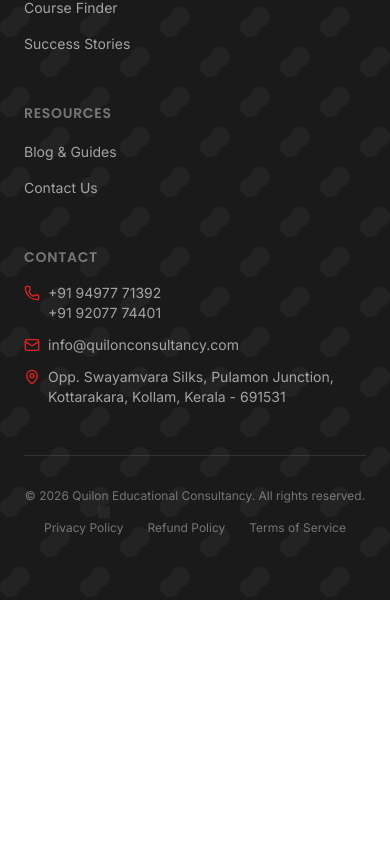
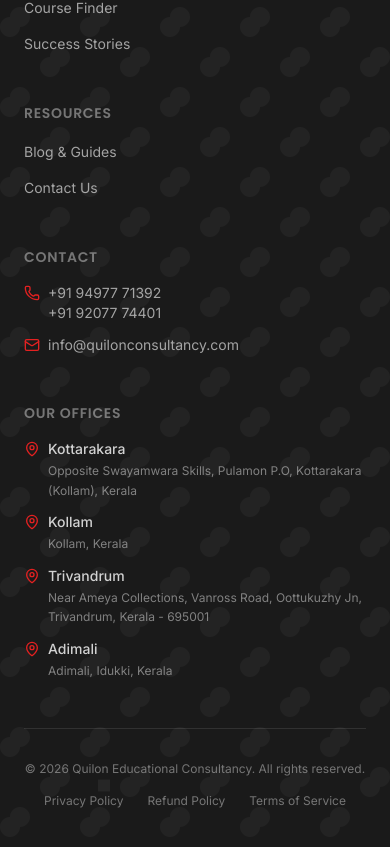
Before and after one commit to ash310049win-arch/qec, a Next.js app: page / in a window 390 px wide. Shown: the part 7956-8803 px from the top of the page. Before the commit the page ends 8556 px from the top, so only its background shows below. Built offline with nearby package versions, Linux system fonts and the light colour scheme; a web font is replaced by a local one.

Commit message:
Add office locations for Kottarakara, Kollam, Trivandrum, and Adimali

```diff
--- a/app/contact/page.tsx
+++ b/app/contact/page.tsx
@@ -1,15 +1,13 @@
 "use client"
 
+import { useState } from "react"
 import { PageWrapper } from "@/components/page-wrapper"
 import { JsonLd } from "@/components/json-ld"
 import { useScrollAnimation } from "@/hooks/use-scroll-animation"
 import { Button } from "@/components/ui/button"
 import Link from "next/link"
 import { ArrowRight, Phone, Mail, MapPin, MessageCircle } from "lucide-react"
-import { localBusinessSchema } from "@/lib/site-config"
-
-const MAP_EMBED_URL =
-  "https://www.google.com/maps?q=9.0068898,76.7832048&z=17&output=embed"
+import { localBusinessSchema, OFFICE_LOCATIONS } from "@/lib/site-config"
 
 function PageBanner() {
   return (
@@ -36,26 +34,33 @@
 }
 
 function LocationMap() {
+  const [activeId, setActiveId] = useState(OFFICE_LOCATIONS[0].id)
+  const active = OFFICE_LOCATIONS.find((o) => o.id === activeId) ?? OFFICE_LOCATIONS[0]
+
   return (
     <div className="overflow-hidden rounded-xl border border-border bg-card">
-      <div className="flex items-center justify-between gap-3 border-b border-border px-6 py-5">
+      <div className="border-b border-border px-6 pt-6">
+        <div className="flex items-start justify-between gap-3">
           <div className="flex items-start gap-3">
             <div className="flex h-10 w-10 shrink-0 items-center justify-center rounded-lg bg-primary/10">
               <MapPin className="h-5 w-5 text-primary" />
             </div>
             <div>
               <h2 className="font-heading text-xl font-bold text-card-foreground">
-              Visit Our Office
+                Visit Our Offices
               </h2>
-            <p className="mt-0.5 text-sm leading-relaxed text-muted-foreground">
-              Opp. Swayamvara Silks, Pulamon Junction
-              <br />
-              Kottarakara, Kollam, Kerala - 691531
-            </p>
+              <p className="mt-1 text-sm font-medium text-primary">{active.label}</p>
+              <address className="mt-0.5 text-sm not-italic leading-relaxed text-muted-foreground">
+                {active.addressLines.map((line) => (
+                  <span key={line} className="block">
+                    {line}
+                  </span>
+                ))}
+              </address>
             </div>
           </div>
           <a
-          href="https://maps.google.com/?q=9.0068898,76.7832048"
+            href={active.mapsUrl}
             target="_blank"
             rel="noopener noreferrer"
             className="hidden shrink-0 items-center gap-1.5 rounded-lg bg-primary/10 px-3 py-2 text-xs font-semibold text-primary transition-colors hover:bg-primary/20 sm:flex"
@@ -63,14 +68,105 @@
             Open in Google Maps
           </a>
         </div>
+
+        <div
+          role="tablist"
+          aria-label="Office locations"
+          className="mt-5 flex flex-wrap gap-2 pb-4"
+        >
+          {OFFICE_LOCATIONS.map((office) => {
+            const isActive = office.id === active.id
+            return (
+              <button
+                key={office.id}
+                type="button"
+                role="tab"
+                aria-selected={isActive}
+                onClick={() => setActiveId(office.id)}
+                className={`rounded-lg px-4 py-2 text-sm font-semibold transition-colors ${
+                  isActive
+                    ? "bg-primary text-primary-foreground"
+                    : "bg-muted text-muted-foreground hover:bg-primary/10 hover:text-primary"
+                }`}
+              >
+                {office.city}
+              </button>
+            )
+          })}
+        </div>
+      </div>
       <iframe
-        src={MAP_EMBED_URL}
-        title="Google Maps location of Quilon Educational Consultancy"
+        key={active.id}
+        src={active.embedUrl}
+        title={`Google Maps location of Quilon Educational Consultancy — ${active.city}`}
         className="block h-[400px] w-full border-0 md:h-[500px]"
         allowFullScreen
         loading="eager"
         referrerPolicy="no-referrer-when-downgrade"
       />
+      <div className="border-t border-border px-6 py-4 sm:hidden">
+        <a
+          href={active.mapsUrl}
+          target="_blank"
+          rel="noopener noreferrer"
+          className="inline-flex items-center gap-1.5 rounded-lg bg-primary/10 px-3 py-2 text-xs font-semibold text-primary"
+        >
+          Open in Google Maps
+        </a>
+      </div>
+    </div>
+  )
+}
+
+function OfficeDirectory() {
+  const ref = useScrollAnimation()
+
+  return (
+    <div ref={ref} className="mt-16">
+      <div className="max-w-2xl">
+        <h2 className="animate-on-scroll font-heading text-2xl font-bold tracking-tight text-foreground md:text-3xl">
+          Our Office Locations
+        </h2>
+        <p className="animate-on-scroll stagger-1 mt-3 text-base leading-relaxed text-muted-foreground text-pretty">
+          Walk in to any of our four branches across Kerala for in-person counseling,
+          document guidance, and application support.
+        </p>
+      </div>
+
+      <div className="mt-8 grid gap-5 sm:grid-cols-2">
+        {OFFICE_LOCATIONS.map((office, i) => (
+          <a
+            key={office.id}
+            href={office.mapsUrl}
+            target="_blank"
+            rel="noopener noreferrer"
+            className={`animate-on-scroll stagger-${Math.min(i + 1, 4)} group flex flex-col rounded-xl border border-border bg-card p-6 transition-all duration-200 hover:border-primary/30 hover:shadow-sm`}
+          >
+            <div className="flex items-start justify-between gap-3">
+              <div className="flex h-10 w-10 shrink-0 items-center justify-center rounded-lg bg-primary/10">
+                <MapPin className="h-5 w-5 text-primary" />
+              </div>
+              <span className="rounded-full bg-muted px-2.5 py-1 text-[11px] font-semibold uppercase tracking-wide text-muted-foreground">
+                {office.label}
+              </span>
+            </div>
+            <h3 className="mt-4 font-heading text-lg font-bold text-card-foreground">
+              {office.city}
+            </h3>
+            <address className="mt-1.5 text-sm not-italic leading-relaxed text-muted-foreground">
+              {office.addressLines.map((line) => (
+                <span key={line} className="block">
+                  {line}
+                </span>
+              ))}
+            </address>
+            <span className="mt-4 inline-flex items-center gap-1 text-sm font-semibold text-primary">
+              Get directions
+              <ArrowRight className="h-3.5 w-3.5 transition-transform duration-200 group-hover:translate-x-0.5" />
+            </span>
+          </a>
+        ))}
+      </div>
     </div>
   )
 }
@@ -138,11 +234,19 @@
               <MapPin className="h-5 w-5 text-primary" />
             </div>
             <div>
-              <p className="text-sm font-semibold text-card-foreground">Office</p>
+              <p className="text-sm font-semibold text-card-foreground">
+                Head Office — Kottarakara
+              </p>
               <p className="text-sm text-muted-foreground">
-                Opp. Swayamvara Silks, Pulamon Junction
+                Opposite Swayamwara Skills, Pulamon P.O
                 <br />
-                Kottarakara, Kollam, Kerala - 691531
+                Kottarakara (Kollam), Kerala
+              </p>
+              <p className="mt-2 text-sm text-muted-foreground">
+                Branches in{" "}
+                {OFFICE_LOCATIONS.filter((o) => o.id !== "kottarakara")
+                  .map((o) => o.city)
+                  .join(", ")}
               </p>
             </div>
           </div>
@@ -189,6 +293,7 @@
                 <ContactInfo />
               </div>
             </div>
+            <OfficeDirectory />
           </div>
         </section>
       </PageWrapper>
--- a/components/footer.tsx
+++ b/components/footer.tsx
@@ -1,6 +1,7 @@
 import Link from "next/link"
 import Image from "next/image"
 import { Mail, Phone, MapPin } from "lucide-react"
+import { OFFICE_LOCATIONS } from "@/lib/site-config"
 
 const footerLinks = {
   explore: [
@@ -25,9 +26,9 @@
       <div className="pointer-events-none absolute bottom-20 left-1/4 h-3 w-3 rotate-45 bg-white/5 animate-float-slow" aria-hidden="true" />
 
       <div className="relative mx-auto max-w-7xl px-6 py-16">
-        <div className="grid gap-12 md:grid-cols-2 lg:grid-cols-4">
+        <div className="grid gap-12 md:grid-cols-2 lg:grid-cols-3 xl:grid-cols-5">
           {/* Brand */}
-          <div className="lg:col-span-1">
+          <div className="xl:col-span-1">
             <Link href="/" className="flex items-center gap-1.5">
               <Image
                 src="/images/qec-logo.png"
@@ -99,14 +100,35 @@
                 <Mail className="mt-0.5 h-4 w-4 shrink-0 text-primary" />
                 <span className="text-sm text-white/60">info@quilonconsultancy.com</span>
               </li>
-              <li className="flex items-start gap-2">
-                <MapPin className="mt-0.5 h-4 w-4 shrink-0 text-primary" />
-                <span className="text-sm text-white/60">
-                  Opp. Swayamvara Silks, Pulamon Junction,
-                  <br />
-                  Kottarakara, Kollam, Kerala - 691531
-                </span>
-              </li>
+            </ul>
+          </div>
+
+          {/* Office Locations */}
+          <div>
+            <h3 className="font-heading text-sm font-semibold uppercase tracking-wider text-white/40">
+              Our Offices
+            </h3>
+            <ul className="mt-4 flex flex-col gap-3">
+              {OFFICE_LOCATIONS.map((office) => (
+                <li key={office.id}>
+                  <a
+                    href={office.mapsUrl}
+                    target="_blank"
+                    rel="noopener noreferrer"
+                    className="group flex items-start gap-2"
+                  >
+                    <MapPin className="mt-0.5 h-4 w-4 shrink-0 text-primary" />
+                    <span>
+                      <span className="block text-sm font-medium text-white/80 transition-colors group-hover:text-primary">
+                        {office.city}
+                      </span>
+                      <span className="mt-0.5 block text-xs leading-relaxed text-white/45">
+                        {office.addressLines.join(", ")}
+                      </span>
+                    </span>
+                  </a>
+                </li>
+              ))}
             </ul>
           </div>
         </div>
--- a/lib/site-config.ts
+++ b/lib/site-config.ts
@@ -24,6 +24,57 @@
     { days: "Sat", opens: "10:00", closes: "16:00" },
   ],
 } as const
+
+export type OfficeLocation = {
+  id: string
+  city: string
+  label: string
+  addressLines: string[]
+  mapsQuery: string
+  mapsUrl: string
+  embedUrl: string
+}
+
+function office(
+  id: string,
+  city: string,
+  label: string,
+  addressLines: string[],
+  mapsQuery: string
+): OfficeLocation {
+  const encoded = encodeURIComponent(mapsQuery)
+  return {
+    id,
+    city,
+    label,
+    addressLines,
+    mapsQuery,
+    mapsUrl: `https://www.google.com/maps/search/?api=1&query=${encoded}`,
+    embedUrl: `https://www.google.com/maps?q=${encoded}&z=15&output=embed`,
+  }
+}
+
+export const OFFICE_LOCATIONS: OfficeLocation[] = [
+  office(
+    "kottarakara",
+    "Kottarakara",
+    "Head Office",
+    ["Opposite Swayamwara Skills, Pulamon P.O", "Kottarakara (Kollam), Kerala"],
+    "Opposite Swayamwara Skills, Pulamon P.O, Kottarakara, Kollam, Kerala 691531"
+  ),
+  office("kollam", "Kollam", "Branch Office", ["Kollam, Kerala"], "Kollam, Kerala"),
+  office(
+    "trivandrum",
+    "Trivandrum",
+    "Branch Office",
+    [
+      "Near Ameya Collections, Vanross Road",
+      "Oottukuzhy Jn, Trivandrum, Kerala - 695001",
+    ],
+    "Near Ameya Collections, Vanross Road, Oottukuzhy Jn, Trivandrum, Kerala 695001"
+  ),
+  office("adimali", "Adimali", "Branch Office", ["Adimali, Idukki, Kerala"], "Adimali, Idukki, Kerala"),
+]
 
 const DAY_NAMES: Record<string, string> = {
   Mon: "Monday",
```
Lines whose indentation alone changed are shown as unchanged.
